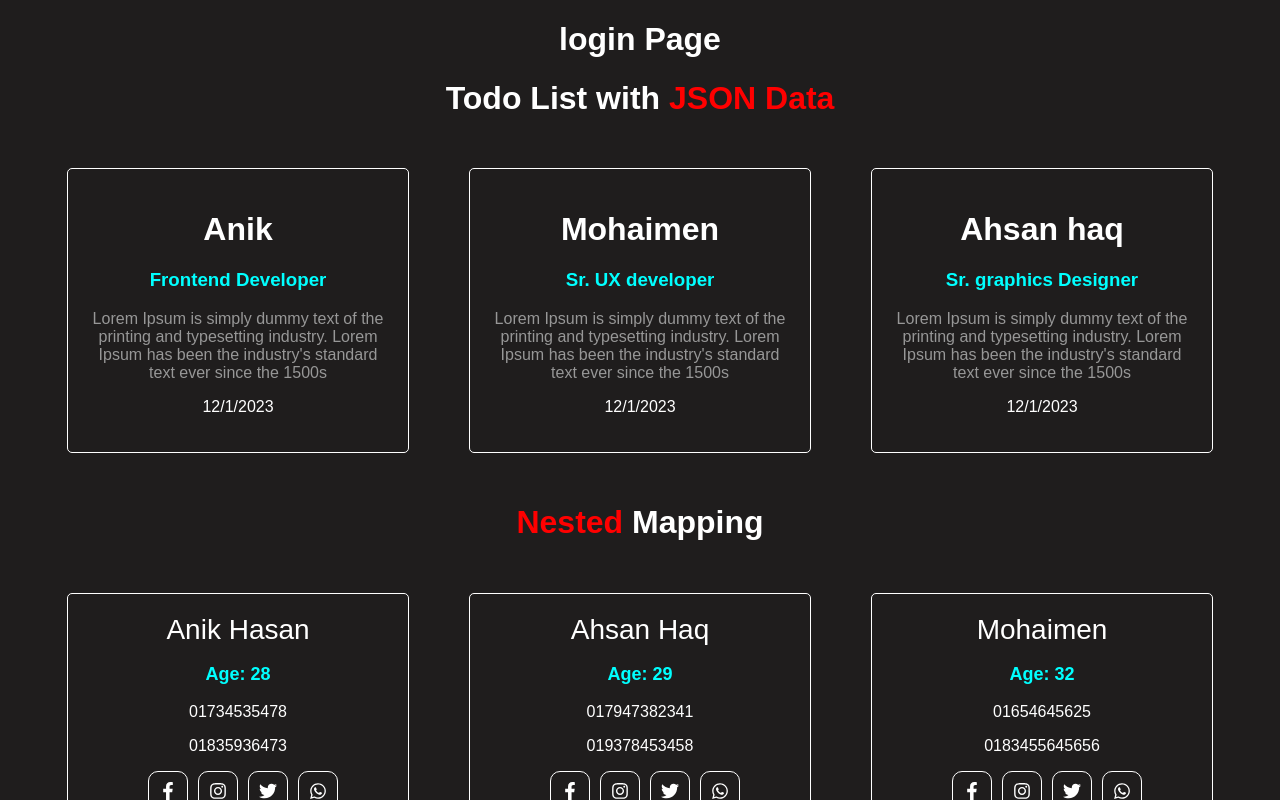
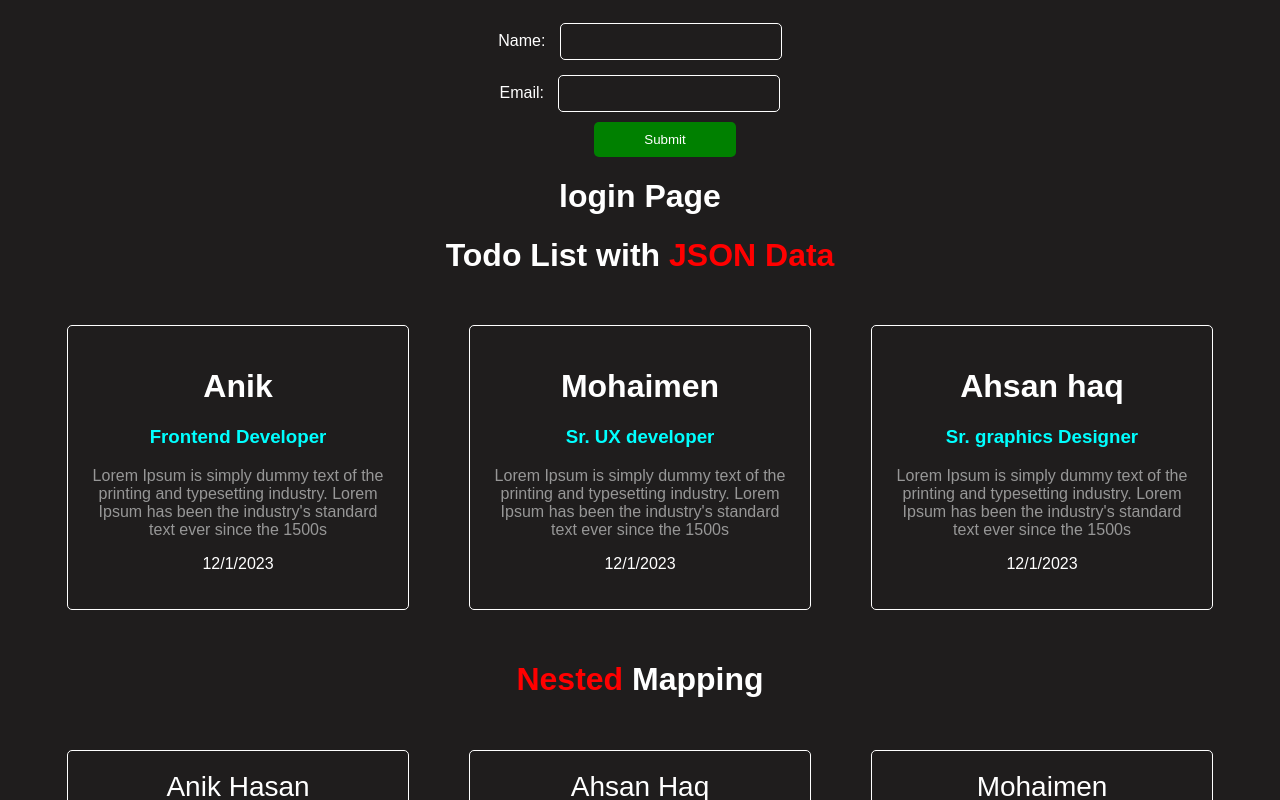
Before and after one commit to rajtomal/anisur-react-1, a React (Create React App) app: page / in a window 1280 px wide. Shown: the top 800 px of the page. Built offline with nearby package versions, Linux system fonts and the light colour scheme.

Commit message:
from controller, usestate with object

```diff
--- a/public/style.css
+++ b/public/style.css
@@ -69,3 +69,24 @@ body {
     font-size: 20px;
     border-radius: 5px;
 }
+.name{
+    width: 200px;
+    padding: 10px;
+    border: 1px solid #fff;
+    background: transparent;
+    border-radius: 5px;
+    color: #fff;
+    margin-top: 15px;
+    margin-left: 10px;
+}
+.button{
+    padding: 10px 50px;
+    margin-top: 10px;
+    text-align: center;
+    border: none;
+    background: green;
+    color: #fff;
+    border-radius: 5px;
+    cursor: pointer;
+    margin-left: 50px;
+}
--- a/src/App.js
+++ b/src/App.js
@@ -6,6 +6,8 @@ import ClassComponent from "./components/class-component"
 import State from "./components/state"
 import Conditional from "./components/conditional-rendering/index"
 import EventIndex from "./components/event-handler-class/event-index"
+import Binding from "./components/event-binding/binding"
+import FromInput from "./components/from/from"
 
 
 
@@ -22,6 +24,7 @@ function App() {
 
   return (
     <div className="app">
+      <FromInput />
       <Conditional />
       <h1>Todo List with <strong style={{color : "red"}}>JSON Data</strong></h1>
       {Data.map((item, index) => <Card key = {index} titleName = {item.titleName} title = {item.title} detiles = {item.detiles}/>)}
@@ -29,6 +32,8 @@ function App() {
       <ClassComponent title = "Hello Class component" />
       <State />
       <EventIndex />
+
+      <Binding />
     </div>
   );
 }
--- /dev/null
+++ b/src/components/event-binding/binding.js
@@ -0,0 +1,29 @@
+import React, { Component } from 'react'
+
+class Binding extends Component {
+    constructor(props) {
+      super(props)
+
+      this.state = {
+        binding: 0
+      }
+    }
+
+    bindingFunction() {
+        this.setState({
+            binding : this.state.binding + 1
+        })
+    }
+  render() {
+    return (
+        <div>
+
+            <h1>{this.state.binding}</h1>
+            <button onClick={this.bindingFunction.bind(this)}>click</button>
+        </div>
+    )
+  }
+}
+
+
+export default Binding;
--- /dev/null
+++ b/src/components/from/from.js
@@ -0,0 +1,56 @@
+
+import React, { useState } from 'react'
+
+export default function FromInput() {
+
+    // const [name, setname] = useState();
+    // const [email, setemail] = useState();
+
+    const [user, setuser] = useState({name: '', email: ''})
+    const {name, email} = user;
+
+
+    // const hendleName = (e) => {
+    //     setuser({name: e.target.value, email})
+    // }
+    // const hendleEmail = (e) => {
+    //     setuser({name, email: e.target.value})
+    // }
+
+
+    const handlechange = (e) => {
+        const fillname = e.target.name
+        if( fillname === 'name'){
+            setuser({name: e.target.value, email})
+        }else if(fillname === 'email'){
+            setuser({name, email: e.target.value})
+        }
+    }
+
+    const handlesubmit = (e) => {
+        // let userinfo = {
+        //     name: name,
+        //     email: email
+        // }
+        console.log(user)
+        e.preventDefault();
+    }
+
+
+
+  return (
+    <div>
+        <form onSubmit={handlesubmit}>
+            <div>
+                <label>Name: </label>
+                <input type="text" name='name' value={name} className='name' id='name' onChange={handlechange} required />
+            </div>
+            <div>
+                <label>Email: </label>
+                <input type="email" name='email' value={email} className='name' id='email' onChange={handlechange} required />
+            </div>
+            <button className='button' type='submit'>Submit</button>
+        </form>
+    </div>
+  )
+}
```
